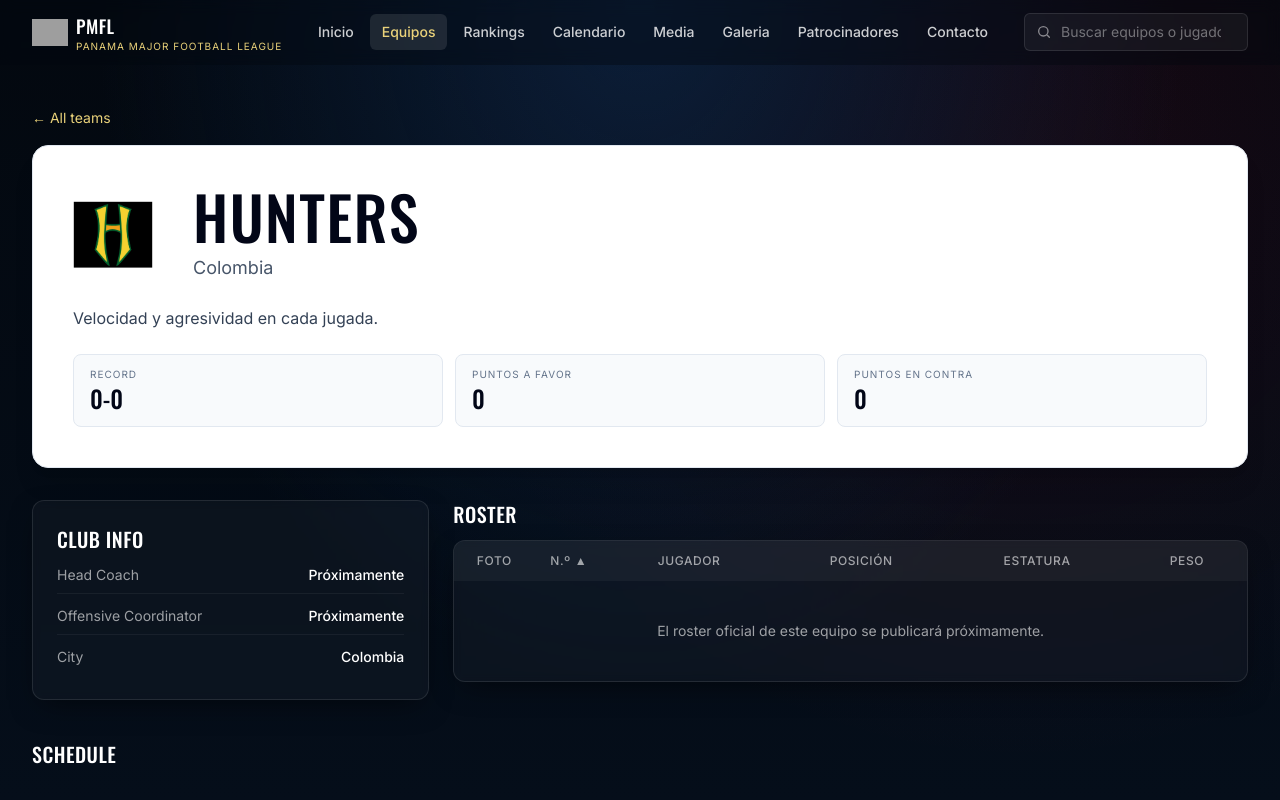
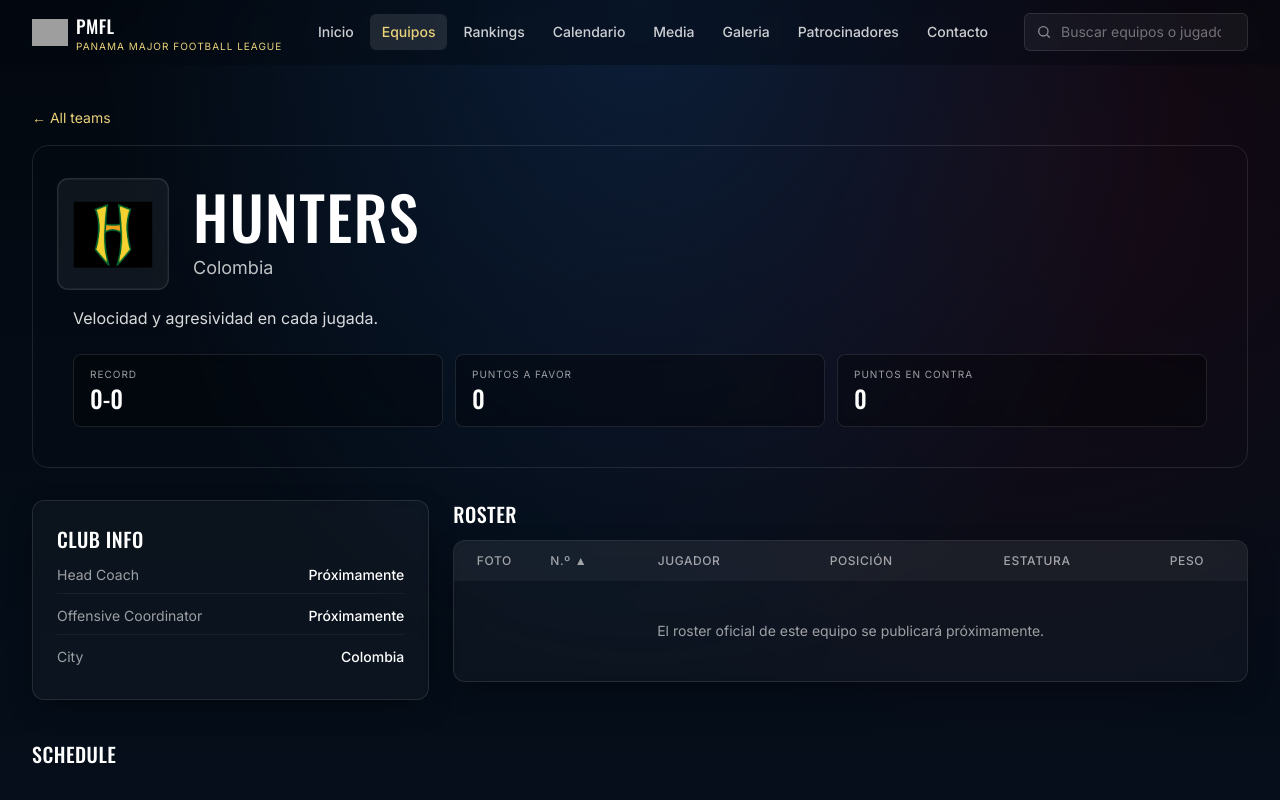
Before and after one commit to Guillechu/pmfl-website, a Next.js app: page /teams/hunters in a window 1280 px wide. Shown: the top 800 px of the page. Built offline with nearby package versions, Linux system fonts and the light colour scheme; grey boxes are pictures that could not be loaded.

Commit message:
Restore dark team profile header

```diff
--- a/app/teams/[slug]/page.tsx
+++ b/app/teams/[slug]/page.tsx
@@ -47,29 +47,34 @@ export default function TeamDetailPage({
         ← All teams
       </Link>
 
-      <header className="mt-4 rounded-2xl border border-slate-200 bg-white p-6 shadow-xl shadow-black/10 md:p-10">
-        <div className="flex flex-col items-center gap-10 md:flex-row">
+      <header
+        className="mt-4 rounded-2xl border border-white/10 p-6 md:p-10 relative overflow-hidden"
+        style={{
+          background: `linear-gradient(135deg, ${team.primaryColor} 0%, #03080F 80%)`,
+        }}
+      >
+        <div className="flex flex-col md:flex-row items-center gap-10">
           <TeamMark
             team={team}
-            className="h-20 w-20 shrink-0 scale-[1.4] object-contain md:h-20 md:w-20"
+            className="h-20 w-20 md:h-20 md:w-20 shrink-0 scale-[1.4] object-contain"
           />
 
           <div className="min-w-0 text-center md:text-left">
-            <h1 className="h-display text-4xl leading-tight text-slate-950 md:text-6xl">
+            <h1 className="h-display text-4xl md:text-6xl text-white leading-tight">
               {team.name}
             </h1>
 
-            <p className="mt-2 text-lg text-slate-600">
+            <p className="text-white/75 mt-2 text-lg">
               {team.city}
             </p>
           </div>
         </div>
 
-        <p className="mt-6 max-w-3xl text-slate-700">
+        <p className="mt-6 max-w-3xl text-white/85">
           {team.description}
         </p>
 
-        <div className="mt-6 grid grid-cols-1 gap-3 sm:grid-cols-3">
+        <div className="mt-6 grid grid-cols-1 sm:grid-cols-3 gap-3">
           <Stat
             label="Record"
             value={`${team.record.wins}-${team.record.losses}`}
@@ -87,9 +92,9 @@ export default function TeamDetailPage({
         </div>
       </header>
 
-      <section className="mt-8 grid gap-6 lg:grid-cols-[1fr_2fr]">
-        <aside className="card space-y-3 p-6 text-sm">
-          <h2 className="h-display mb-2 text-xl text-white">
+      <section className="grid lg:grid-cols-[1fr_2fr] gap-6 mt-8">
+        <aside className="card p-6 space-y-3 text-sm">
+          <h2 className="h-display text-xl text-white mb-2">
             Club Info
           </h2>
 
@@ -118,11 +123,11 @@ export default function TeamDetailPage({
       </section>
 
       <section className="mt-10">
-        <h2 className="h-display mb-3 text-xl text-white">
+        <h2 className="h-display text-xl text-white mb-3">
           Schedule
         </h2>
 
-        <div className="grid gap-5 md:grid-cols-2 lg:grid-cols-3">
+        <div className="grid md:grid-cols-2 lg:grid-cols-3 gap-5">
           {teamGames.map((g) => (
             <GameCard key={g.id} game={g} />
           ))}
@@ -140,12 +145,12 @@ function Stat({
   value: number | string;
 }) {
   return (
-    <div className="rounded-lg border border-slate-200 bg-slate-50 px-4 py-3">
-      <div className="text-[10px] uppercase tracking-widest text-slate-500">
+    <div className="rounded-lg bg-black/30 border border-white/10 px-4 py-3 backdrop-blur-sm">
+      <div className="text-[10px] uppercase tracking-widest text-white/60">
         {label}
       </div>
 
-      <div className="font-display text-2xl tabular-nums text-slate-950">
+      <div className="font-display text-2xl text-white tabular-nums">
         {value}
       </div>
     </div>
@@ -163,7 +168,7 @@ function Row({
     <div className="flex justify-between gap-4 border-b border-white/5 pb-2 last:border-0">
       <span className="text-white/60">{label}</span>
 
-      <span className="text-right font-medium text-white">
+      <span className="text-white font-medium text-right">
         {value}
       </span>
     </div>
```
